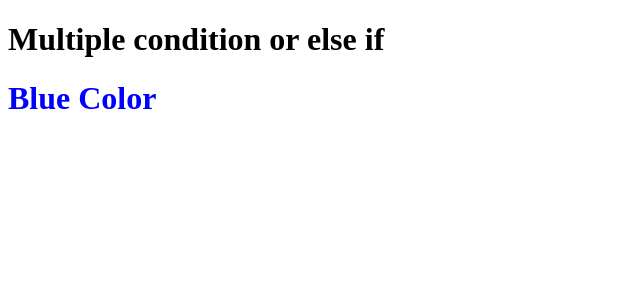
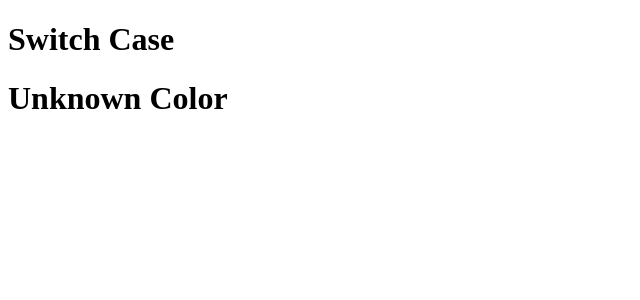
Before and after one commit to anil-sidhu/angular-12, an Angular app: page / in a window 1280 px wide. Shown: the top 300 px of the page, without its empty margins (0-640 px from the left). Built offline with nearby package versions, Linux system fonts and the light colour scheme.

Commit message:
done with switch case

```diff
--- a/src/app/app.component.html
+++ b/src/app/app.component.html
@@ -1,10 +1,8 @@
 <h1>{{ title }}</h1>
-<ng-template [ngIf]="color==='red'" >
-    <h1 style="color: red;">Red Color</h1>
-</ng-template>
-<ng-template [ngIf]="color==='green'" >
-    <h1 style="color: green;">Green Color</h1>
-</ng-template>
-<ng-template [ngIf]="color==='blue'" >
-    <h1 style="color: blue;">Blue Color</h1>
-</ng-template>
+<div [ngSwitch]="color">
+    <h1 *ngSwitchCase="'red'" style="color: red;" >Red Color</h1>
+    <h1 *ngSwitchCase="'green'" style="color: green;" >Green Color</h1>
+    <h1 *ngSwitchCase="'blue'" style="color: blue;" >Blue Color</h1>
+    <h1 *ngSwitchCase="'orange'" style="color: orange;" >Orange Color</h1>
+    <h1 *ngSwitchDefault  >Unknown Color</h1>
+</div>
--- a/src/app/app.component.ts
+++ b/src/app/app.component.ts
@@ -6,6 +6,6 @@
   styleUrls: ['./app.component.css']
 })
 export class AppComponent {
-  title = 'Multiple condition or else if';
-  color="blue";
+  title = 'Switch Case';
+  color="redd";
 }
```
